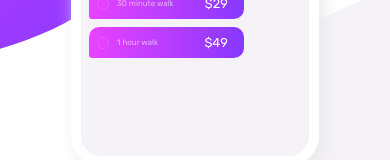
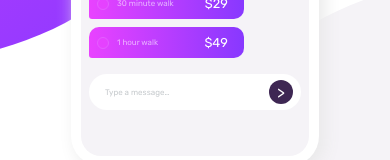
Before and after one commit to bmhan319/chatApp-Css-illustration, a React (Create React App) app: page / in a window 390 px wide. Shown: the part 402-562 px from the top of the page. Built offline with nearby package versions, Linux system fonts and the light colour scheme.

Commit message:
phone chat complete

```diff
--- a/src/components/Phone.js
+++ b/src/components/Phone.js
@@ -40,7 +40,12 @@ export default function Phone() {
           <div className="chatRadioContainer chatRadio1"><p className="chatRadioText"><div className="chatRadio"></div>30 minute walk</p><p className="chatRadioPrice">$29</p></div>
           <div className="chatRadioContainer chatRadio2"><p className="chatRadioText"><div className="chatRadio"></div>1 hour walk</p><p className="chatRadioPrice">$49</p></div>
         </div>
-        <div className="phoneSubmit"></div>
+        <div className="phoneSubmit">
+          <div className="submitContainer">
+            <p className="submitPlaceholder">Type a message…</p>
+            <div className="submitButton">{">"}</div>
+          </div>
+        </div>
       </div>
     </div>
   )
--- a/src/css/phone.css
+++ b/src/css/phone.css
@@ -201,3 +201,37 @@
   font-size: .8em;
   padding-right: 8px;
 }
+
+/* Submit */
+.phoneSubmit {
+  margin: 0px 8px;
+  padding-top: 4px;
+  position: relative;
+}
+
+.submitContainer {
+  background-color: var(--White);
+  height: 36px;
+  border-radius: 50px;
+  display: flex;
+  align-items: center;
+  justify-content: space-between;
+  padding: 0 8px;
+}
+
+.submitPlaceholder {
+  color: var(--GrayBlue);
+  font-size: .5em;
+  padding-left: 8px;
+}
+
+.submitButton {
+  border-radius: 50%;
+  background-color: var(--DarkViolet);
+  color: var(--White);
+  width: 24px;
+  height: 24px;
+  display: flex;
+  align-items: center;
+  justify-content: center;
+}
```
Also changed, not shown: 1 other file (tests, documents, lock files or other folders).
